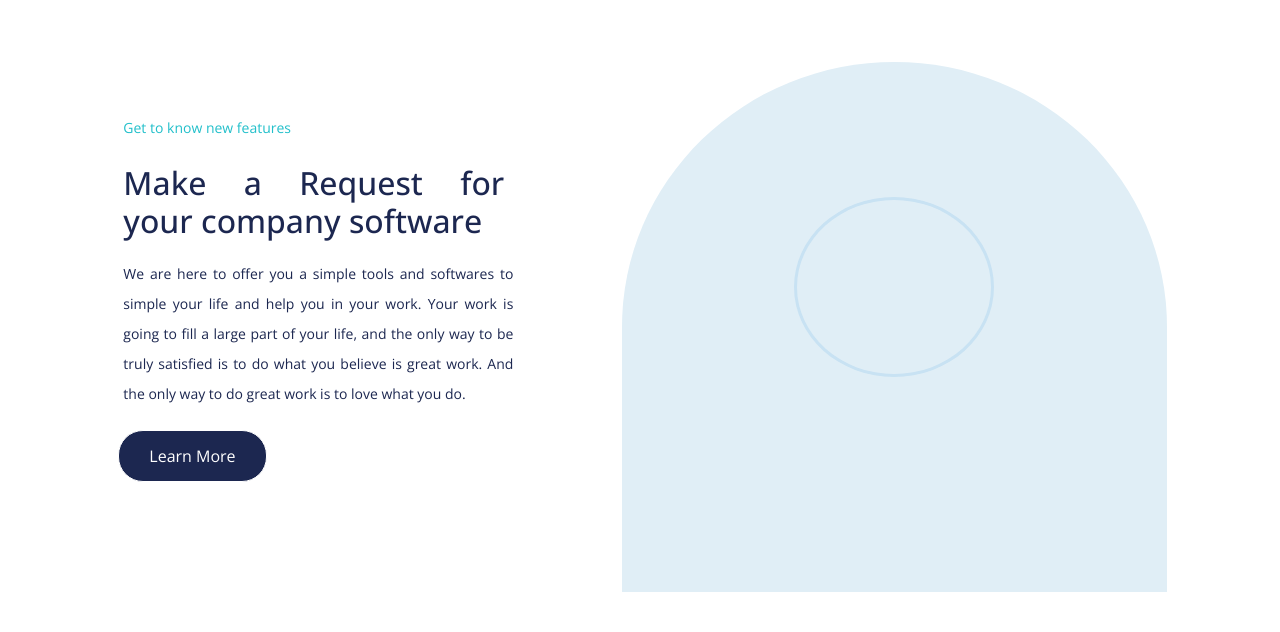
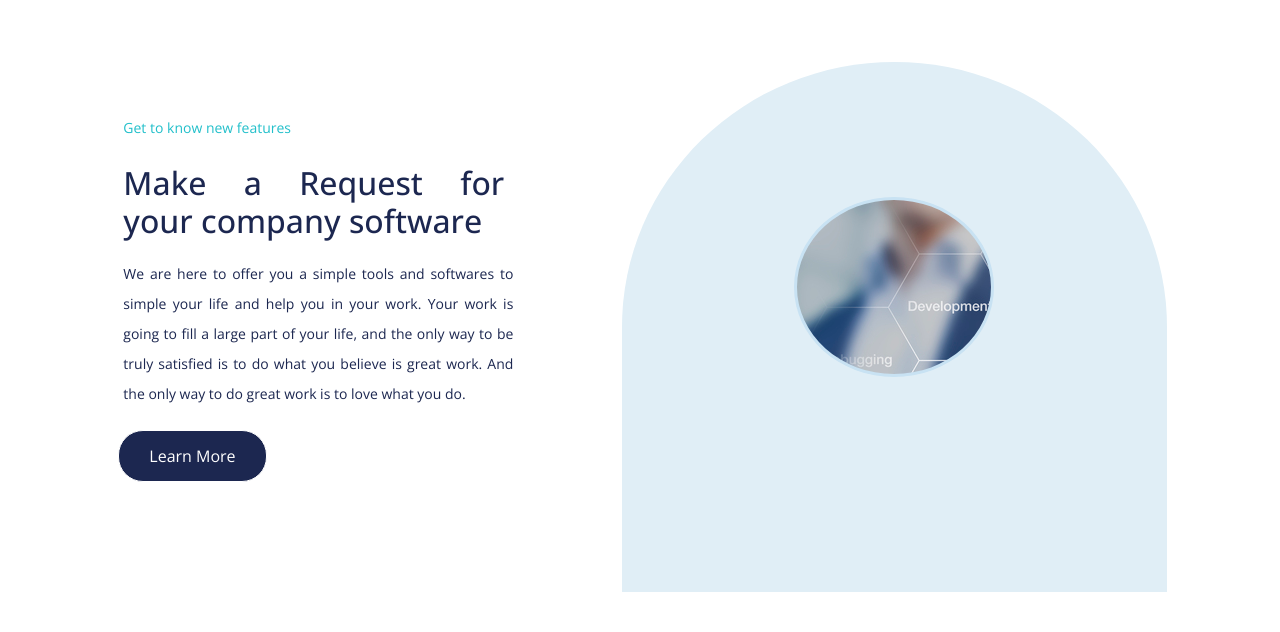
Before and after one commit to mariamm20/Vester-software, a PHP site: page /home.html in a window 1280 px wide. Shown: the part 2234-2866 px from the top of the page. Run offline with PHP 8.4, Linux system fonts and the light colour scheme; some libraries are stand-ins or nearby versions.

Commit message:
file change

```diff
--- a/home/css/home-style.css
+++ b/home/css/home-style.css
@@ -452,11 +452,7 @@ footer h5{
 }
 .fixed-image{
 
-<<<<<<< HEAD
     background-image: url("9.jpg");
-=======
-    background-image: url("../img/9.jpg");
->>>>>>> d238b0e6bbe4654f451da1cb1cf130ae120725c4
     background-attachment: fixed;
     background-size: auto;
     width: 200px;
```
